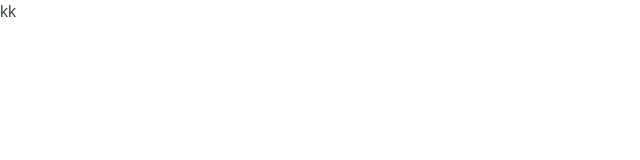
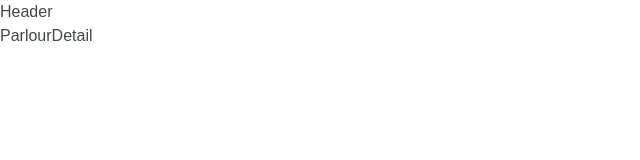
Before and after one commit to JVRasa/tripaglace, a React (Create React App) app: page /parlour/1 in a window 1280 px wide. Shown: the top 160 px of the page, without its empty margins (0-640 px from the left). Built offline with nearby package versions, Linux system fonts and the light colour scheme; the HTML template or start-up script is replaced by a standard one.

Commit message:
created routes

```diff
--- a/package.json
+++ b/package.json
@@ -8,6 +8,7 @@
     "@testing-library/user-event": "^13.5.0",
     "react": "^18.2.0",
     "react-dom": "^18.2.0",
+    "react-router-dom": "^6.3.0",
     "react-scripts": "5.0.1",
     "web-vitals": "^2.1.4"
   },
--- a/public/index.html
+++ b/public/index.html
@@ -2,42 +2,16 @@
 <html lang="en">
   <head>
     <meta charset="utf-8" />
-    <link rel="icon" href="%PUBLIC_URL%/favicon.ico" />
     <meta name="viewport" content="width=device-width, initial-scale=1" />
     <meta name="theme-color" content="#000000" />
-    <meta
-      name="description"
-      content="Web site created using create-react-app"
-    />
-    <link rel="apple-touch-icon" href="%PUBLIC_URL%/logo192.png" />
-    <!--
-      manifest.json provides metadata used when your web app is installed on a
-      user's mobile device or desktop. See https://developers.google.com/web/fundamentals/web-app-manifest/
-    -->
+    <meta name="description" content="Pour les amateurs de glaces" />
+
     <link rel="manifest" href="%PUBLIC_URL%/manifest.json" />
-    <!--
-      Notice the use of %PUBLIC_URL% in the tags above.
-      It will be replaced with the URL of the `public` folder during the build.
-      Only files inside the `public` folder can be referenced from the HTML.
 
-      Unlike "/favicon.ico" or "favicon.ico", "%PUBLIC_URL%/favicon.ico" will
-      work correctly both with client-side routing and a non-root public URL.
-      Learn how to configure a non-root public URL by running `npm run build`.
-    -->
-    <title>React App</title>
+    <title>Le Glacier</title>
   </head>
   <body>
     <noscript>You need to enable JavaScript to run this app.</noscript>
     <div id="root"></div>
-    <!--
-      This HTML file is a template.
-      If you open it directly in the browser, you will see an empty page.
-
-      You can add webfonts, meta tags, or analytics to this file.
-      The build step will place the bundled scripts into the <body> tag.
-
-      To begin the development, run `npm start` or `yarn start`.
-      To create a production bundle, use `npm run build` or `yarn build`.
-    -->
   </body>
 </html>
--- a/src/App.js
+++ b/src/App.js
@@ -1,5 +1,13 @@
+import Header from './components/Header';
+import Main from './components/Main';
+
 function App() {
-  return <div>kk</div>;
+  return (
+    <div>
+      <Header />
+      <Main />
+    </div>
+  );
 }
 
 export default App;
--- /dev/null
+++ b/src/components/Header.jsx
@@ -0,0 +1,7 @@
+import React from 'react';
+
+function Header() {
+  return <div>Header</div>;
+}
+
+export default Header;
--- /dev/null
+++ b/src/components/Main.jsx
@@ -0,0 +1,19 @@
+import React from 'react';
+import { Route, Routes } from 'react-router-dom';
+import Home from '../routes/Home';
+import Parlour from '../routes/Parlour';
+import ParlourDetail from '../routes/ParlourDetail';
+
+function Main() {
+  return (
+    <main>
+      <Routes>
+        <Route path="/" element={<Home />} />
+        <Route path="/parlour" element={<Parlour />} />
+        <Route path="/parlour/:id" element={<ParlourDetail />} />
+      </Routes>
+    </main>
+  );
+}
+
+export default Main;
--- /dev/null
+++ b/src/routes/Home.jsx
@@ -0,0 +1,7 @@
+import React from 'react';
+
+function Home() {
+  return <div>Home</div>;
+}
+
+export default Home;
--- /dev/null
+++ b/src/routes/Parlour.jsx
@@ -0,0 +1,7 @@
+import React from 'react';
+
+function Parlour() {
+  return <div>Parlour</div>;
+}
+
+export default Parlour;
--- /dev/null
+++ b/src/routes/ParlourDetail.jsx
@@ -0,0 +1,7 @@
+import React from 'react';
+
+function ParlourDetail() {
+  return <div>ParlourDetail</div>;
+}
+
+export default ParlourDetail;
```
Also changed, not shown: 1 other file (tests, documents, lock files or other folders).
